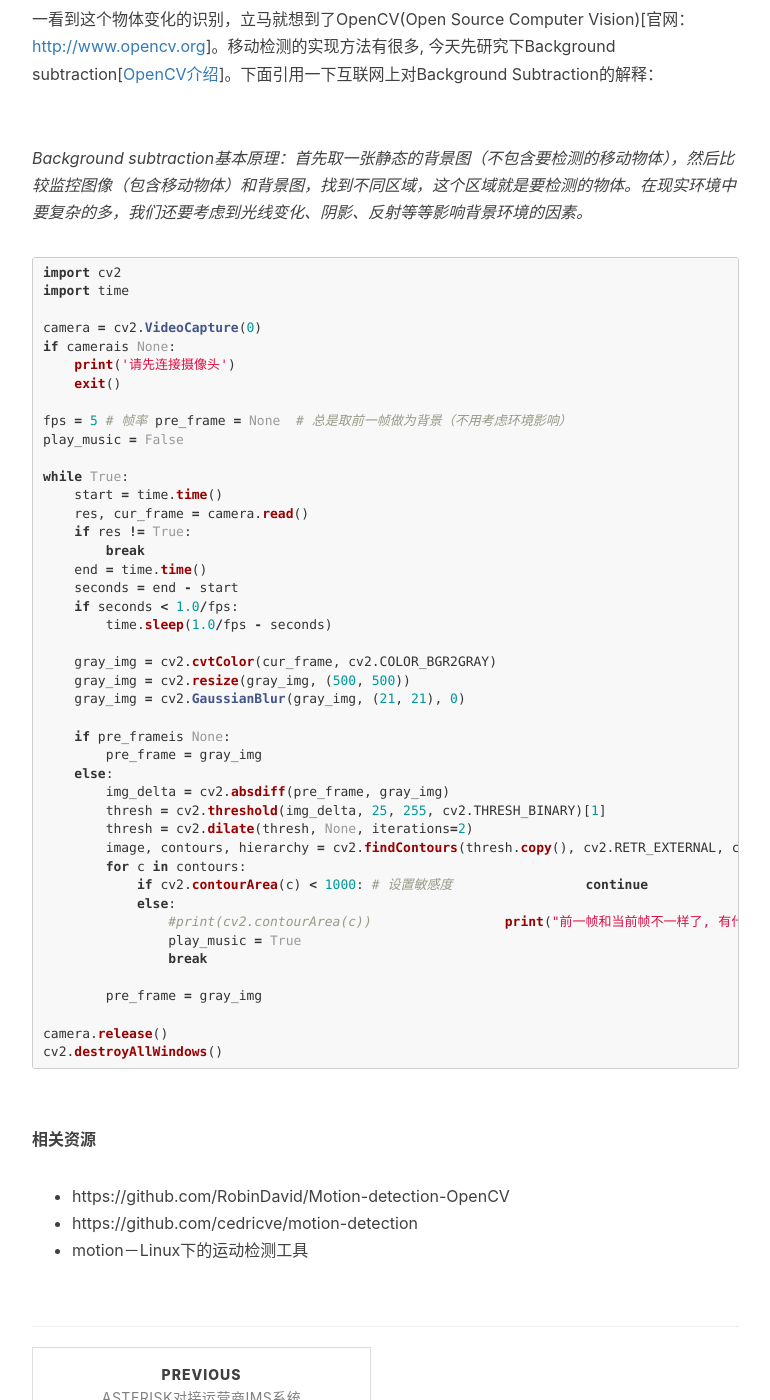
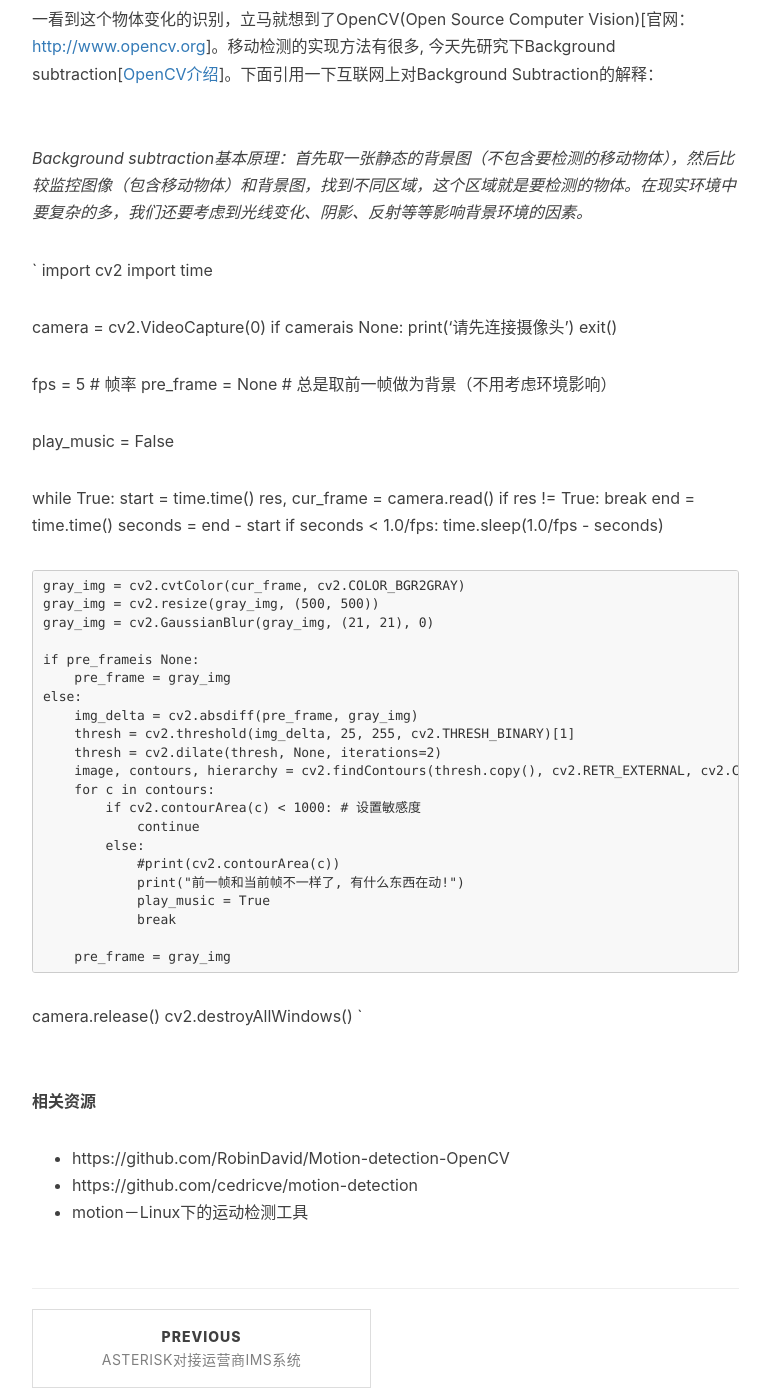
Before and after one commit to babaofcoco/coco, a Jekyll site: the page built from _posts/2017-3-29-openCV-Motion_Detection.markdown, in a window 1280 px wide and 1400 px high, scrolled down 711 px. Shown: the whole window, without its empty margins (233-1003 px from the left). Built offline with Jekyll 4.4.1, drawn with Linux system fonts in a browser that asks for light colours; nearby versions of some CDN libraries; comment, search, counter and statistics services are not loaded.

Commit message:
related to motion detection href

````diff
--- a/_posts/2017-3-29-openCV-Motion_Detection.markdown
+++ b/_posts/2017-3-29-openCV-Motion_Detection.markdown
@@ -21,7 +21,7 @@ tags:
 Background subtraction基本原理：首先取一张静态的背景图（不包含要检测的移动物体），然后比较监控图像（包含移动物体）和背景图，找到不同区域，这个区域就是要检测的物体。在现实环境中要复杂的多，我们还要考虑到光线变化、阴影、反射等等影响背景环境的因素。
 </i>
 
-```python
+`
 import cv2
 import time
 
@@ -69,7 +69,7 @@ while True:
 
 camera.release()
 cv2.destroyAllWindows()
-```
+`
 
 <br><b>相关资源</b>
 <ul>
````
